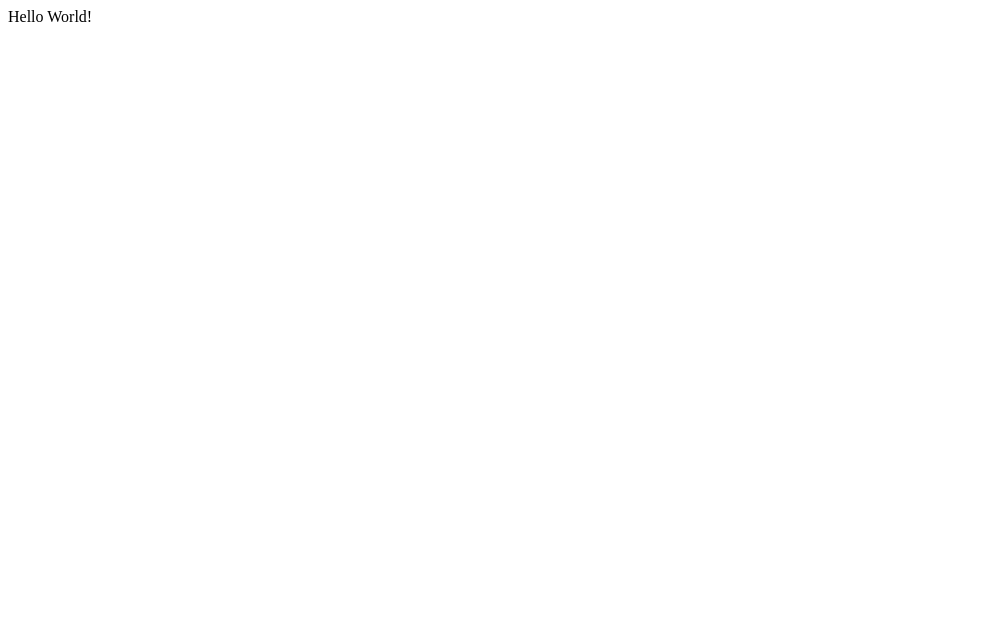
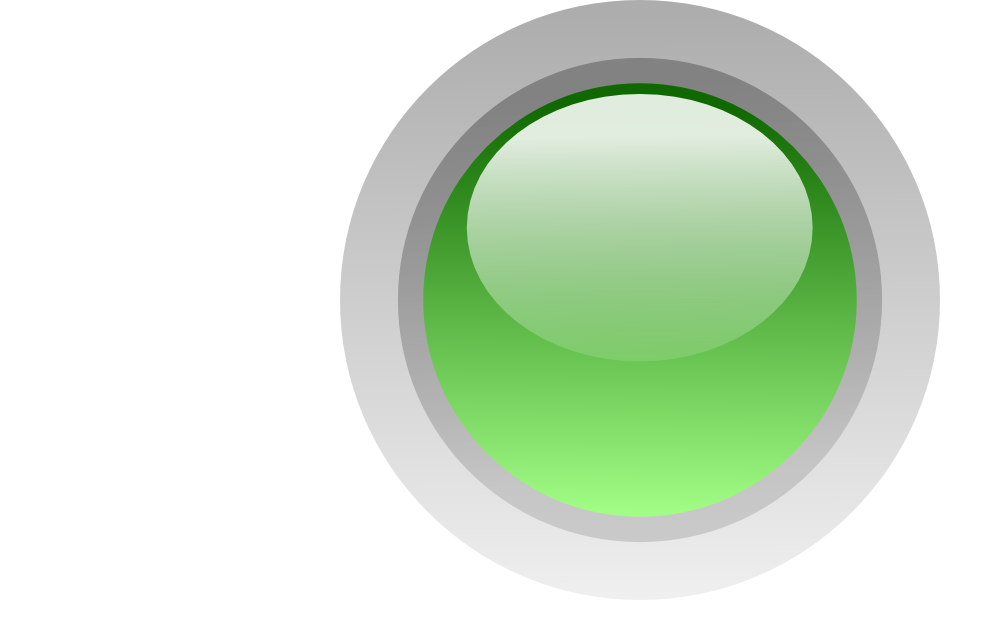
Before and after one commit to BogdanCS/Pixelsell-Beta, a website: page public/index.html in a window 1280 px wide. Shown: the whole page, without its empty margins (0-995 px from the left). Drawn offline with Linux system fonts and the light colour scheme.

Commit message:
small changes

```diff
--- /dev/null
+++ b/public/css/main.css
@@ -0,0 +1 @@
+img {max-width:100%}
--- a/public/index.html
+++ b/public/index.html
@@ -3,10 +3,11 @@
   <head>
     <meta charset="utf-8">
     <meta name="viewport" content="width=device-width, initial-scale=1.0">
-    <link rel="stylesheet" href="css/bootstrap-theme.min.css">
+     <link rel="stylesheet" href="css/bootstrap.css">
+     <link rel="stylesheet" href="css/main.css">
   </head>
 
   <body>
-    <div>Hello World!</div>
+          <img src="img/centerImg.png" class="center-block">
   </body>
 </html>
```
Also changed, not shown: public/img/centerImg.png (added).
